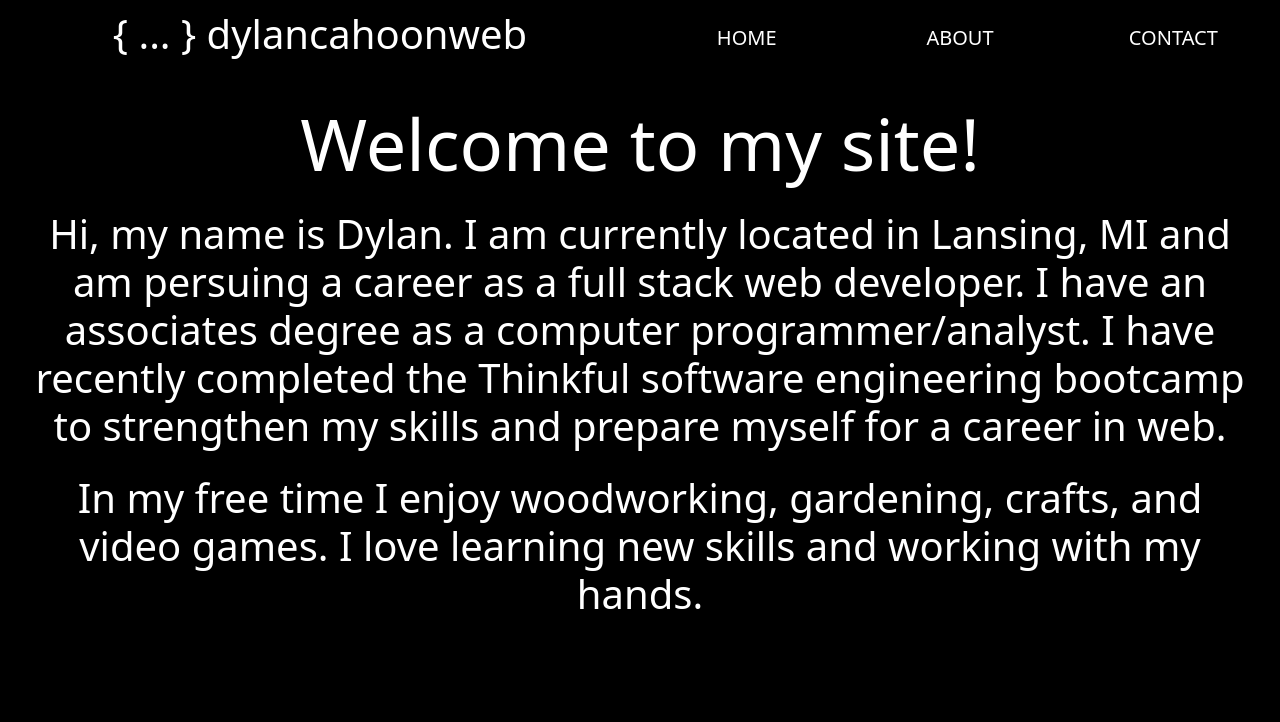
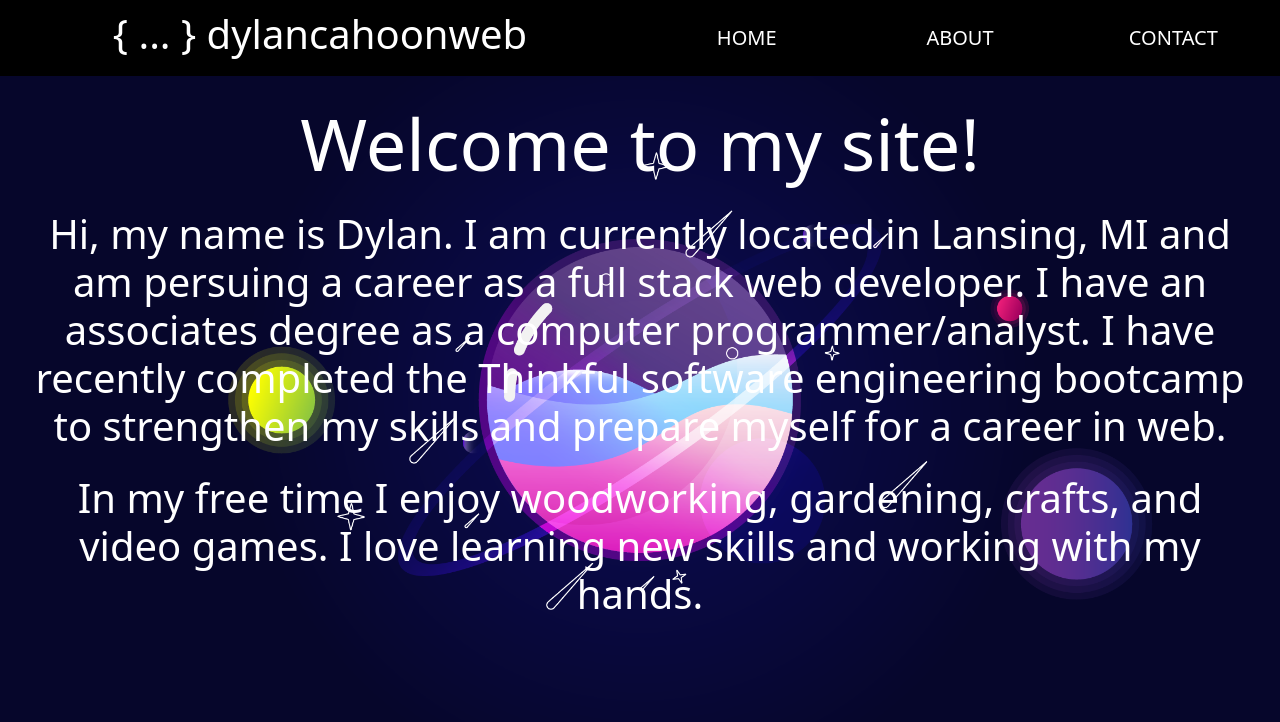
Before and after one commit to dcahoon/portfolio, a React (Create React App) app: page / in a window 1280 px wide. Shown: the top 722 px of the page. Built offline with nearby package versions, Linux system fonts and the light colour scheme.

Commit message:
testing background image

```diff
--- a/src/index.css
+++ b/src/index.css
@@ -1,6 +1,9 @@
 body {
   /* background-image: linear-gradient(#622FD9, #835ae1); */
-  background-color: #000;
+  /* background-color: #000; */
+  background-image: url('./images/glass_planet.png');
+  background-position: center;
+  background-size: cover;
   min-height: 100vh;
   color: #fff;
 }
```
Also changed, not shown: src/images/glass_planet.png (added).
